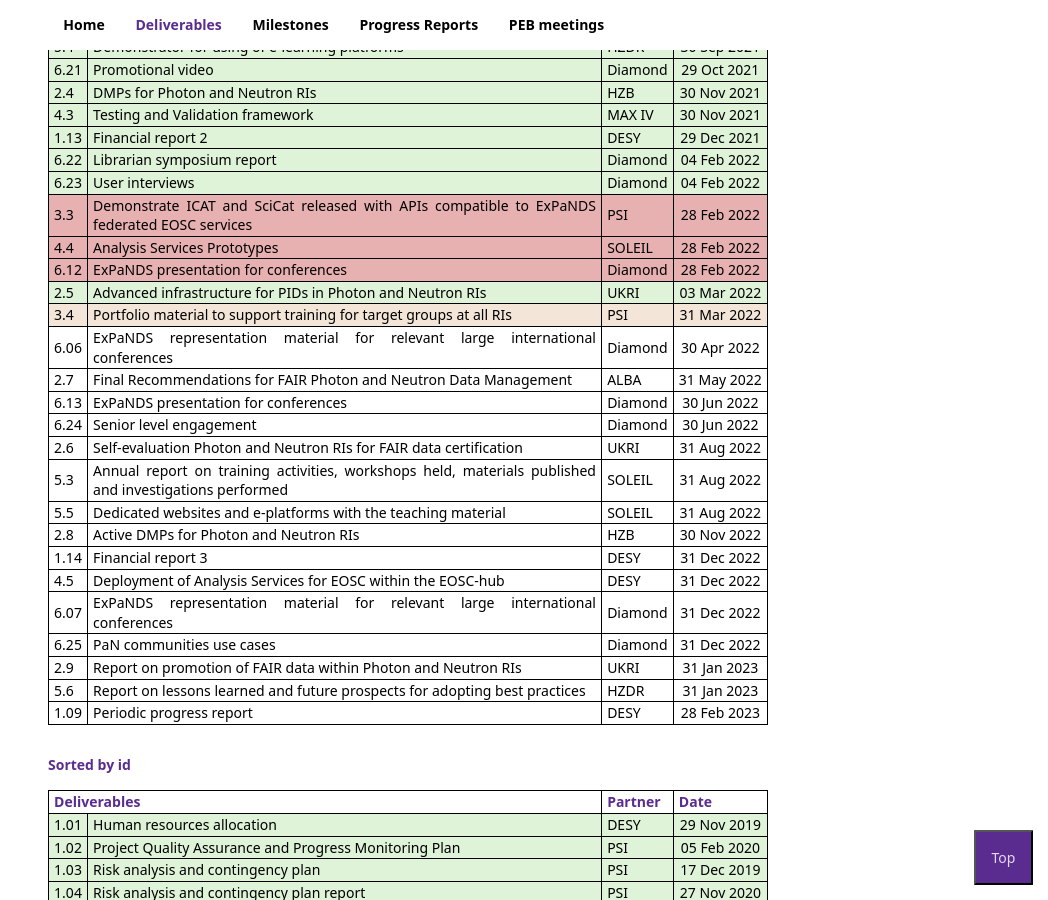
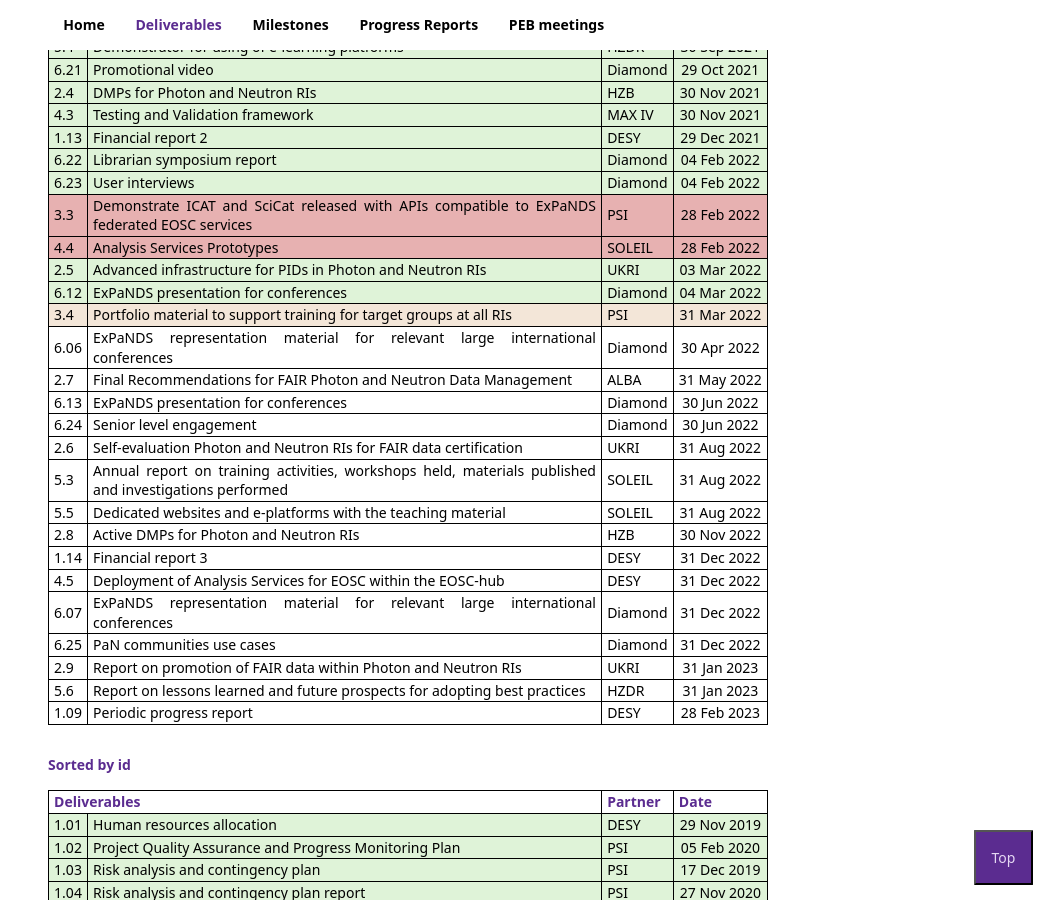
Before and after one commit to ExPaNDS-eu/WP1-reporting, a Jekyll site: the page built from deliverables.html, in a window 1280 px wide and 900 px high, scrolled down 1300 px. Shown: the whole window, without its empty margins (232-1280 px from the left). Built offline with Jekyll 4.4.1, drawn with Linux system fonts in a browser that asks for light colours; some of the changed text lies outside the part shown.

Commit message:
delivery of d6.12

```diff
--- a/_data/deliverables.yml
+++ b/_data/deliverables.yml
@@ -376,8 +376,8 @@
 - id: 6.12
   name: ExPaNDS presentation for conferences
   partner: Diamond
-  date: 2022-02-28
-  status: pending
+  date: 2022-03-04
+  status: delivered
 
 - id: 6.13
   name: ExPaNDS presentation for conferences
```
